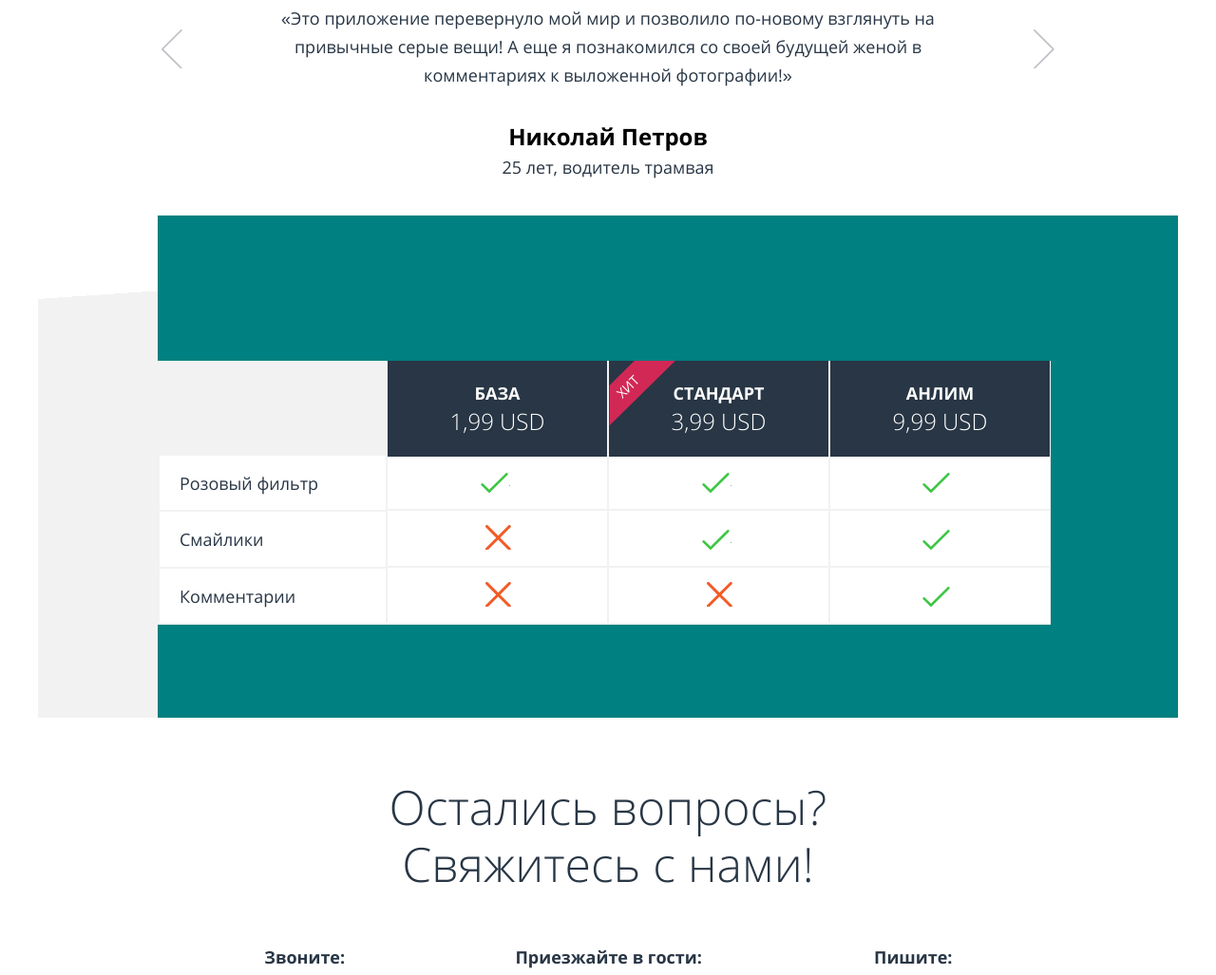
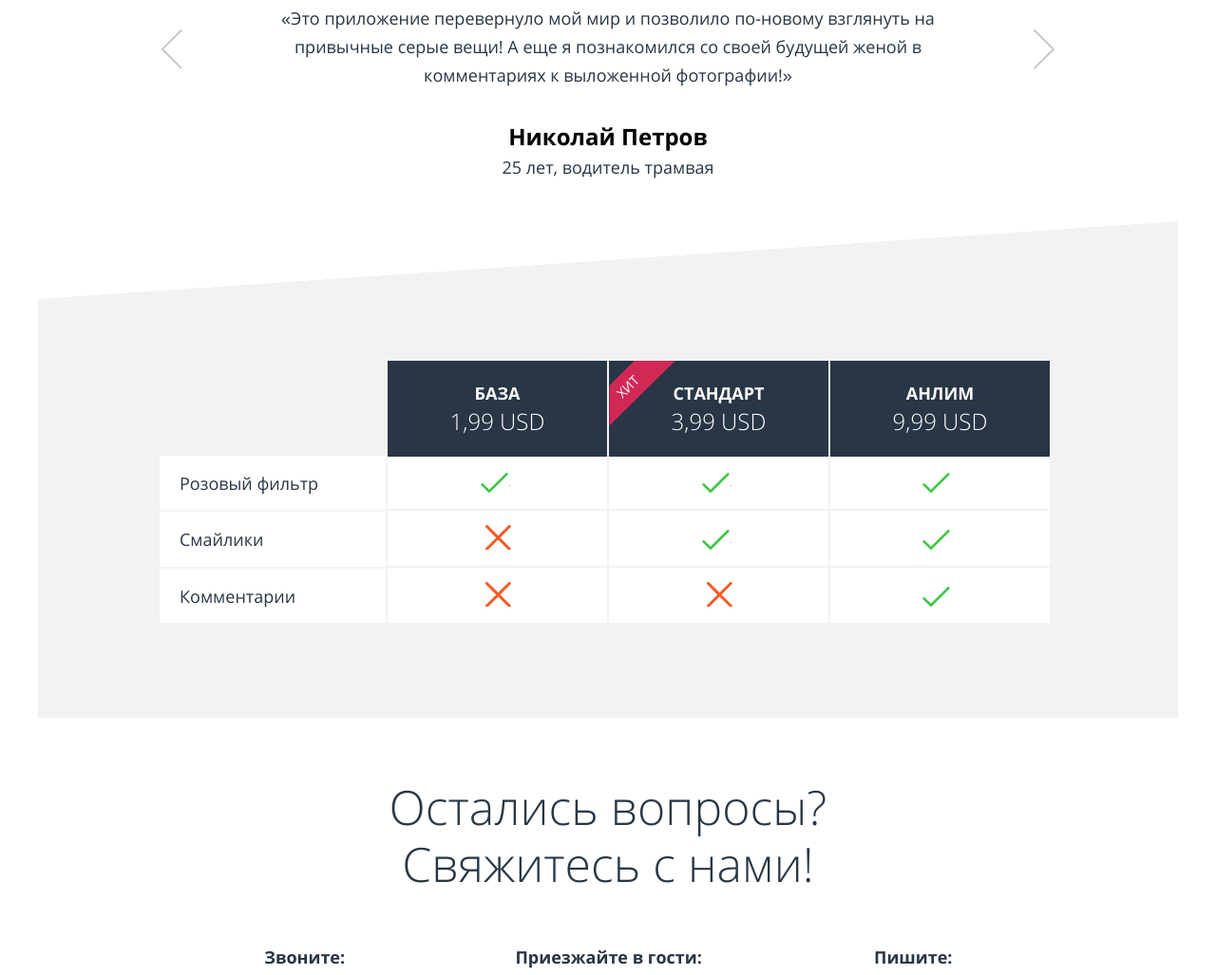
Before and after one commit to Makemanback/700999-pink-19, a website: page source/index.html in a window 1280 px wide. Shown: the part 2397-3424 px from the top of the page at 95% size. Drawn offline with nearby package versions, Linux system fonts and the light colour scheme; files that its build step writes are made by us from their sources.

Commit message:
удаление тестового контейнера

```diff
--- a/source/index.html
+++ b/source/index.html
@@ -171,7 +171,6 @@
 
       <section class="rates">
         <h2 class="visually-hidden">Тарифы</h2>
-        <div class="test">
         <div class="rates__container">
 
           <ul class="rates__item-wrapper--tablet">
@@ -237,8 +236,6 @@
               <dd class="rates__list-item rates__list-item--yes">да</dd>
             </div>
           </dl>
-
-        </div>
 
         </div>
         <div class="rates__button-wrapper">
--- a/source/sass/blocks/rates.scss
+++ b/source/sass/blocks/rates.scss
@@ -223,15 +223,6 @@
   display: none;
 }
 
-.test {
-  background-color: teal;
-  display: flex;
-  justify-content: center;
-  flex-direction: column;
-  /* min-width: 660px; */
-  overflow: hidden;
-  height: 100%;
-}
 // СТИЛИ ДЛЯ ПЛАНШЕТА
 
 @media (min-width: $tablet-width) {
```
